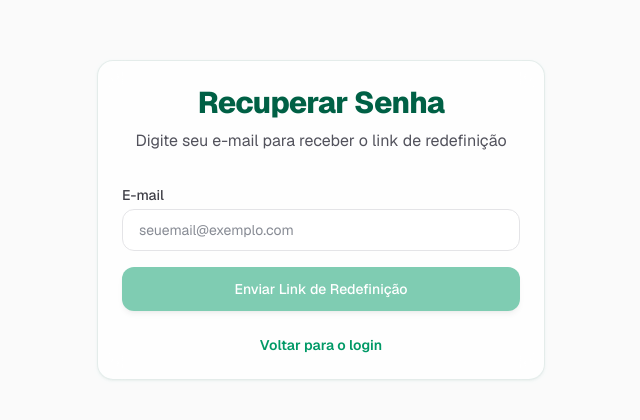
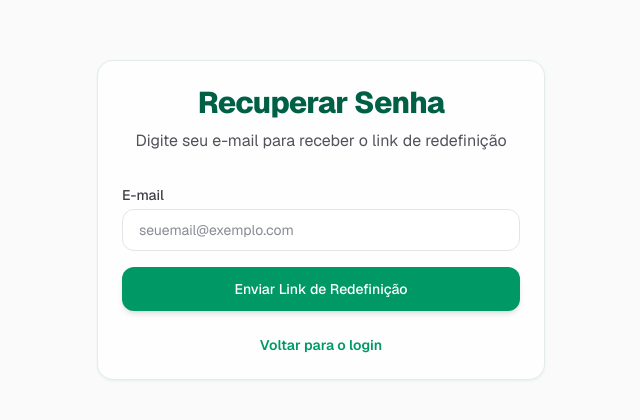
Before and after one commit to rxguzzo/taskgarden, a Next.js app: page /esqueci-a-senha in a window 1280 px wide. Shown: the part 180-600 px from the top of the page, without its empty margins (319-959 px from the left). Built offline with nearby package versions, Linux system fonts and the light colour scheme.

Commit message:
fix(auth): implementa action de recuperacao de senha com redirectTo correto

```diff
--- /dev/null
+++ b/src/app/(auth)/esqueci-a-senha/actions.ts
@@ -0,0 +1,40 @@
+'use server';
+
+import { headers } from 'next/headers';
+import { getServerClient } from '../../../services/supabase/server';
+
+export async function sendRecoveryEmailAction(prevState: unknown, formData: FormData) {
+  const email = formData.get('email') as string;
+  if (!email || !email.trim()) {
+    return { error: 'O e-mail é obrigatório.' };
+  }
+
+  try {
+    const supabase = await getServerClient();
+
+    // Obter o origin dinamicamente no servidor
+    const headersList = await headers();
+    const origin = headersList.get('origin') ??
+                   process.env.NEXT_PUBLIC_SITE_URL ??
+                   'http://localhost:3000';
+
+    const redirectTo = `${origin}/auth/callback?next=/redefinir-senha`;
+
+    const { error } = await supabase.auth.resetPasswordForEmail(email.trim(), {
+      redirectTo,
+    });
+
+    if (error) {
+      return { error: error.message };
+    }
+
+    return {
+      success: true,
+      message: 'Instruções enviadas! Se o e-mail estiver cadastrado, você receberá um link de recuperação em instantes. Verifique também a pasta de spam.'
+    };
+  } catch (err: unknown) {
+    console.error('Erro na action de recuperação de senha:', err);
+    const message = err instanceof Error ? err.message : 'Erro ao processar a solicitação.';
+    return { error: message };
+  }
+}
--- a/src/app/(auth)/esqueci-a-senha/page.tsx
+++ b/src/app/(auth)/esqueci-a-senha/page.tsx
@@ -1,55 +1,12 @@
 'use client';
 
-import React, { useState } from 'react';
+import React, { useActionState } from 'react';
 import Link from 'next/link';
-import { getBrowserClient } from '@/services/supabase/browser';
 import { Card } from '@/components/ui/Card';
+import { sendRecoveryEmailAction } from './actions';
 
 export default function ForgotPasswordPage() {
-  const [email, setEmail] = useState('');
-  const [loading, setLoading] = useState(false);
-  const [message, setMessage] = useState<{ type: 'success' | 'error'; text: string } | null>(null);
-
-  async function handleSubmit(e: React.FormEvent) {
-    e.preventDefault();
-    if (loading || !email) return;
-
-    setLoading(true);
-    setMessage(null);
-
-    try {
-      const supabase = getBrowserClient();
-      // O redirectUrl de redefinição usa o fluxo PKCE
-      const redirectUrl = `${window.location.origin}/auth/callback?next=/redefinir-senha`;
-
-      const { error } = await supabase.auth.resetPasswordForEmail(email.trim(), {
-        redirectTo: redirectUrl,
-      });
-
-      if (error) {
-        throw error;
-      }
-
-      setMessage({
-        type: 'success',
-        text: 'Instruções enviadas! Se o e-mail estiver cadastrado, você receberá um link de recuperação em instantes. Verifique também a pasta de spam.',
-      });
-      setEmail('');
-    } catch (err: unknown) {
-      console.error('Erro ao solicitar recuperação de senha:', err);
-      const errorObj = err as { status?: number; message?: string };
-      let errorMessage = errorObj.message || 'Erro ao tentar enviar o e-mail de recuperação.';
-      if (errorObj.status === 429) {
-        errorMessage = 'Muitas solicitações recentes. Aguarde alguns minutos antes de tentar novamente.';
-      }
-      setMessage({
-        type: 'error',
-        text: errorMessage,
-      });
-    } finally {
-      setLoading(false);
-    }
-  }
+  const [state, formAction, isPending] = useActionState(sendRecoveryEmailAction, null);
 
   return (
     <Card variant="glass" className="w-full shadow-lg">
@@ -58,39 +15,40 @@ export default function ForgotPasswordPage() {
         <p className="text-zinc-600 dark:text-zinc-400 mt-2">Digite seu e-mail para receber o link de redefinição</p>
       </div>
 
-      {message && (
-        <div className={`p-4 rounded-xl text-xs mb-6 text-center border ${
-          message.type === 'success'
-            ? 'bg-emerald-500/10 text-emerald-800 dark:text-emerald-300 border-emerald-500/20'
-            : 'bg-red-500/10 text-red-800 dark:text-red-300 border-red-500/20'
-        }`}>
-          {message.text}
+      {state?.error && (
+        <div className="p-4 rounded-xl text-xs mb-6 text-center border bg-red-500/10 text-red-800 dark:text-red-300 border-red-500/20">
+          ⚠️ {state.error}
         </div>
       )}
 
-      <form className="space-y-4" onSubmit={handleSubmit}>
+      {state?.success && (
+        <div className="p-4 rounded-xl text-xs mb-6 text-center border bg-emerald-500/10 text-emerald-800 dark:text-emerald-300 border-emerald-500/20">
+          🎉 {state.message}
+        </div>
+      )}
+
+      <form className="space-y-4" action={formAction}>
         <div>
           <label className="block text-sm font-medium text-zinc-700 dark:text-zinc-300 mb-1" htmlFor="email">
             E-mail
           </label>
           <input
             id="email"
+            name="email"
             type="email"
             required
             placeholder="seuemail@exemplo.com"
-            value={email}
-            onChange={(e) => setEmail(e.target.value)}
-            disabled={loading}
+            disabled={isPending}
             className="w-full px-4 py-2.5 rounded-xl border border-zinc-200 dark:border-zinc-800 bg-white dark:bg-zinc-950 text-sm focus:outline-none focus:ring-2 focus:ring-emerald-500"
           />
         </div>
 
         <button
           type="submit"
-          disabled={loading || !email}
+          disabled={isPending}
           className="block w-full text-center bg-emerald-600 hover:bg-emerald-700 disabled:opacity-50 text-white font-medium py-3 px-4 rounded-xl shadow-md transition-colors text-sm"
         >
-          {loading ? 'Enviando link...' : 'Enviar Link de Redefinição'}
+          {isPending ? 'Enviando link...' : 'Enviar Link de Redefinição'}
         </button>
       </form>
 
```
